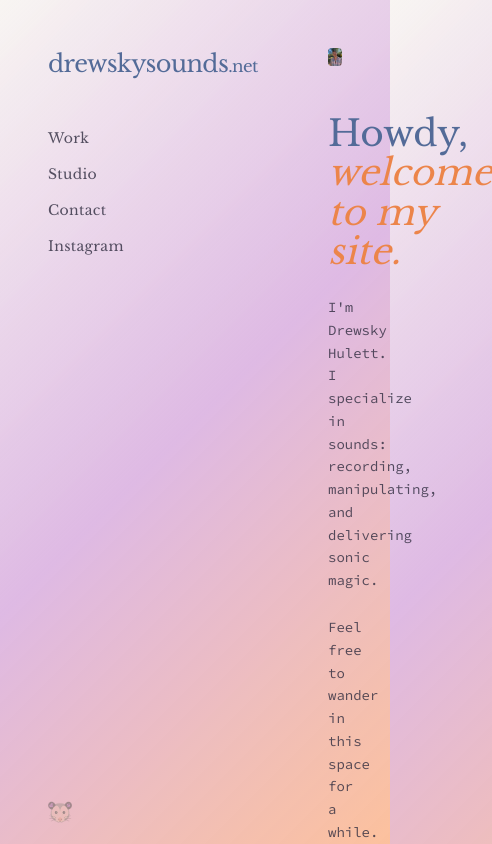
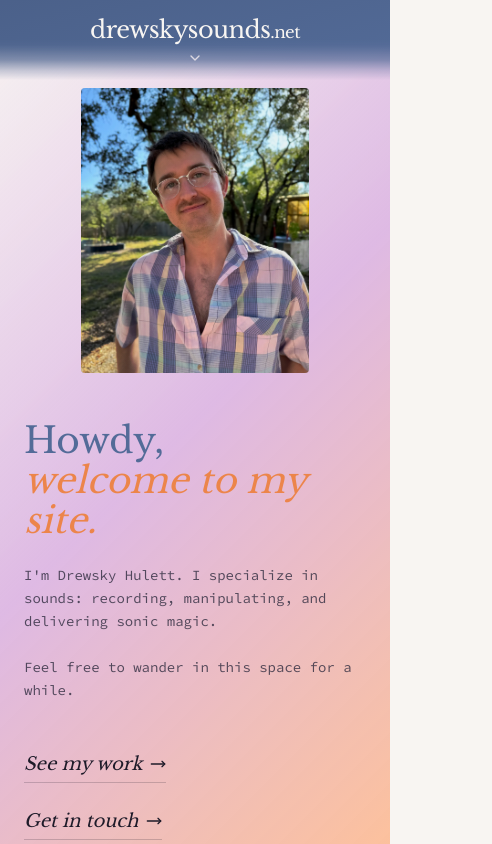
Before and after one commit to DrewskyH/drewskysounds.net-v2, a Next.js app: page / in a window 390 px wide. Shown: the top 844 px of the page, 492 px wide, since content can reach past the window. Built offline with nearby package versions, Linux system fonts and the light colour scheme.

Commit message:
mobile functionality

```diff
--- a/src/app/contact/page.tsx
+++ b/src/app/contact/page.tsx
@@ -26,7 +26,7 @@ export default function ContactPage() {
                     Available for new projects, collaborations, and sonic explorations.
                 </p>
             </BlurFocus>
-            <BlurFocus className="relative w-2/5 aspect-[6/9] rounded-sm overflow-hidden shadow-lg mb-6" hoverScale={1.007}>
+            <BlurFocus className="relative w-2/5 aspect-[6/9] rounded-sm overflow-hidden shadow-lg mb-6 mx-auto md:mx-0" hoverScale={1.007}>
                 <FadeInImage
                     src="/images/contact-me-2.webp"
                     alt="Drewsky answering 7 phones"
@@ -36,7 +36,7 @@ export default function ContactPage() {
                 <div className="absolute inset-0 bg-violet-crown-900/10 mix-blend-multiply" />
             </BlurFocus>
             <BlurFocus as="div">
-                <p className="font-mono text-sm text-violet-crown-800/70 leading-relaxed">
+                <p className="font-mono text-sm text-violet-crown-800/70 leading-relaxed text-center md:text-left">
                     Operators are standing by.
                 </p>
             </BlurFocus>
--- a/src/app/globals.css
+++ b/src/app/globals.css
@@ -10,6 +10,7 @@
   --twilight-pink: #c47fd5;
   /* Accents */
   --deep-blue: #536b98;
+  --deep-blue-dark: #2a364f;
   /* Deep Blue companion */
   --soft-white: #f8f5f2;
   /* Background */
@@ -24,6 +25,7 @@
   --color-sunset-orange: var(--sunset-orange);
   --color-twilight-pink: var(--twilight-pink);
   --color-deep-blue: var(--deep-blue);
+  --color-deep-blue-dark: var(--deep-blue-dark);
   --color-soft-white: var(--soft-white);
 
   --color-background: var(--background);
--- a/src/app/layout.tsx
+++ b/src/app/layout.tsx
@@ -23,6 +23,7 @@ export const metadata: Metadata = {
 };
 
 import { Sidebar } from "@/components/Sidebar";
+import { MobileNav } from "@/components/MobileNav";
 import { SpeedInsights } from "@vercel/speed-insights/next";
 
 export default function RootLayout({
@@ -36,9 +37,12 @@ export default function RootLayout({
         className={`${libreBaskerville.variable} ${sourceCodePro.variable} antialiased`}
       >
         <div className="relative min-h-screen w-full">
-          <Sidebar />
-          <main className="pl-[280px] min-h-screen">
-            <div className="max-w-5xl mx-auto p-12 md:px-24 md:pb-24 md:pt-12 relative z-10">
+          <MobileNav />
+          <div className="hidden md:block">
+            <Sidebar />
+          </div>
+          <main className="pl-0 md:pl-[280px] pt-16 md:pt-0 min-h-screen">
+            <div className="max-w-5xl mx-auto p-6 md:p-12 lg:px-24 md:pb-24 relative z-10">
               {children}
             </div>
           </main>
--- a/src/app/page.tsx
+++ b/src/app/page.tsx
@@ -9,7 +9,7 @@ export default function Home() {
   return (
     <div className="grid grid-cols-1 lg:grid-cols-2 gap-12 items-center min-h-[70vh]">
       {/* Visual Column */}
-      <BlurFocus className="relative aspect-[4/5] w-full max-w-md mx-auto lg:mx-0 rounded-sm overflow-hidden">
+      <BlurFocus className="relative aspect-[4/5] w-2/3 md:w-full max-w-md mx-auto lg:mx-0 rounded-sm overflow-hidden">
         <FadeInImage
           src="/images/portrait2.webp"
           alt="Drewsky Hulett"
--- a/src/app/studio/page.tsx
+++ b/src/app/studio/page.tsx
@@ -64,9 +64,9 @@ export default function StudioPage() {
             {/* Specs Section - More Technical/Mono */}
             <section className="space-y-8">
                 <BlurFocus as="div">
-                    <h2 className="font-serif text-2xl text-violet-crown-900 mb-8">Sound Services</h2>
+                    <h2 className="font-serif text-2xl text-violet-crown-900 mb-8 text-center md:text-left">Sound Services</h2>
                 </BlurFocus>
-                <div className="grid grid-cols-1 md:grid-cols-3 gap-12 font-mono text-xs tracking-wider text-violet-crown-800/70">
+                <div className="grid grid-cols-1 md:grid-cols-3 gap-12 font-mono text-xs tracking-wider text-violet-crown-800/70 text-center md:text-left">
                     <BlurFocus as="div" className="space-y-4" hoverScale={1.02}>
                         <h3 className="uppercase font-bold text-twilight-pink mb-2">Film/TV</h3>
                         <ul className="space-y-2 list-none">
--- /dev/null
+++ b/src/components/MobileNav.tsx
@@ -0,0 +1,105 @@
+"use client";
+
+import { useState, useEffect } from "react";
+import Link from "next/link";
+import { usePathname } from "next/navigation";
+import { cn } from "@/lib/utils";
+import { motion, AnimatePresence } from "framer-motion";
+
+const navItems = [
+    { name: "Home", href: "/" },
+    { name: "Work", href: "/work" },
+    { name: "Studio", href: "/studio" },
+    { name: "Contact", href: "/contact" },
+    { name: "Instagram", href: "https://instagram.com/drewsky.sounds", external: true },
+];
+
+export function MobileNav() {
+    const [isOpen, setIsOpen] = useState(false);
+    const pathname = usePathname();
+
+    // Close menu when route changes
+    useEffect(() => {
+        setIsOpen(false);
+    }, [pathname]);
+
+    // Lock body scroll when menu is open
+    useEffect(() => {
+        if (isOpen) {
+            document.body.style.overflow = "hidden";
+        } else {
+            document.body.style.overflow = "";
+        }
+        return () => {
+            document.body.style.overflow = "";
+        };
+    }, [isOpen]);
+
+    return (
+        <nav className="fixed inset-0 z-50 md:hidden pointer-events-none">
+            <motion.div
+                initial={false}
+                animate={{ y: isOpen ? "0%" : "calc(-100% + 80px)" }}
+                transition={{ duration: 0.8, ease: [0.32, 0.725, 0.32, 1] }}
+                style={{
+                    background: "linear-gradient(165deg, var(--deep-blue-dark), var(--deep-blue))",
+                    WebkitMaskImage: "linear-gradient(to bottom, black calc(100% - 40px), rgba(0,0,0,0.98) calc(100% - 35px), rgba(0,0,0,0.9) calc(100% - 30px), rgba(0,0,0,0.7) calc(100% - 20px), rgba(0,0,0,0.3) calc(100% - 10px), transparent 100%)",
+                    maskImage: "linear-gradient(to bottom, black calc(100% - 40px), rgba(0,0,0,0.98) calc(100% - 35px), rgba(0,0,0,0.9) calc(100% - 30px), rgba(0,0,0,0.7) calc(100% - 20px), rgba(0,0,0,0.3) calc(100% - 10px), transparent 100%)"
+                }}
+                className="absolute top-0 left-0 w-full h-[100dvh] text-soft-white shadow-xl flex flex-col pointer-events-auto"
+            >
+                {/* Menu Items Area - Slides down with the card */}
+                <div className="flex-1 flex flex-col items-center justify-center gap-8 pb-4">
+                    {navItems.map((item) => {
+                        const isActive = pathname === item.href;
+                        return (
+                            <Link
+                                key={item.name}
+                                href={item.href}
+                                target={item.external ? "_blank" : undefined}
+                                rel={item.external ? "noopener noreferrer" : undefined}
+                                className={cn(
+                                    "font-serif text-3xl tracking-wide transition-colors",
+                                    isActive ? "font-bold text-soft-white" : "text-soft-white/60 hover:text-soft-white/80"
+                                )}
+                            >
+                                {item.name}
+                            </Link>
+                        );
+                    })}
+                </div>
+
+                {/* Toggle Bar - Always visible at bottom of card */}
+                <div className="h-[80px] shrink-0 flex items-center justify-center">
+                    <button
+                        onClick={() => setIsOpen(!isOpen)}
+                        className="flex flex-col items-center gap-1 focus:outline-none group w-full h-full justify-center px-6"
+                    >
+                        <h1 className="font-serif text-2xl tracking-tight">
+                            drewskysounds<span className="text-[0.7em]">.net</span>
+                        </h1>
+                        <motion.div
+                            animate={{ rotate: isOpen ? 180 : 0 }}
+                            transition={{ duration: 0.3 }}
+                            className="text-soft-white/80"
+                        >
+                            <svg
+                                xmlns="http://www.w3.org/2000/svg"
+                                width="16"
+                                height="16"
+                                viewBox="0 0 24 24"
+                                fill="none"
+                                stroke="currentColor"
+                                strokeWidth="2"
+                                strokeLinecap="round"
+                                strokeLinejoin="round"
+                            >
+                                <path d="m6 9 6 6 6-6" />
+                            </svg>
+                        </motion.div>
+                    </button>
+                </div>
+            </motion.div>
+        </nav>
+    );
+}
```
Also changed, not shown: src/components/InfoPopup.tsx (+65 -6 lines).
